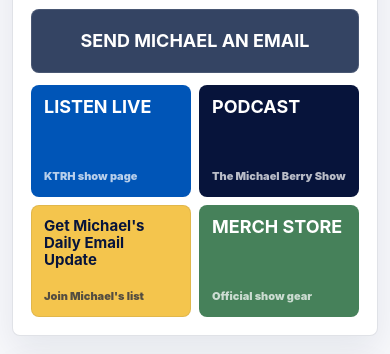
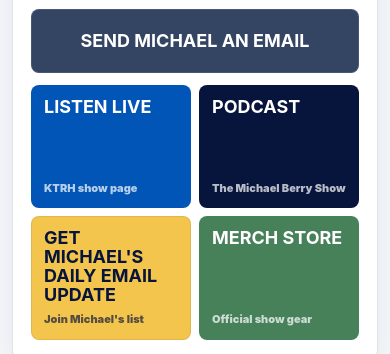
Before and after one commit to hak-tx/mb-show, a website: page index.html in a window 390 px wide. Shown: the part 673-1027 px from the top of the page. Drawn offline with Linux system fonts and the light colour scheme.

Commit message:
Uppercase daily email tile

```diff
--- a/index.html
+++ b/index.html
@@ -12,7 +12,7 @@
       rel="icon"
       href="https://cdn.shopify.com/s/files/1/0606/0906/9276/files/mb-logo-300x276.png?crop=center&height=32&v=1683575562&width=32"
     >
-    <link rel="stylesheet" href="./styles.css?v=26">
+    <link rel="stylesheet" href="./styles.css?v=27">
     <script src="./config.js"></script>
     <script src="./scripts/analytics.js"></script>
   </head>
@@ -77,7 +77,7 @@
               <span>The Michael Berry Show</span>
             </a>
             <a href="https://michaelberryshow.com/pages/signup-for-michaels-mailing-list" target="_blank" rel="noreferrer">
-              <strong>Get Michael's Daily Email Update</strong>
+              <strong>GET MICHAEL'S DAILY EMAIL UPDATE</strong>
               <span>Join Michael's list</span>
             </a>
             <a href="https://michaelberryshow.com/collections/all-merchandise" target="_blank" rel="noreferrer">
--- a/styles.css
+++ b/styles.css
@@ -424,12 +424,6 @@ h1 {
   text-transform: uppercase;
 }
 
-.quick-links a:nth-child(3) strong {
-  font-size: clamp(16px, 1.65vw, 22px);
-  line-height: 1.08;
-  text-transform: none;
-}
-
 .content-band {
   margin-top: 20px;
   padding: clamp(22px, 3.6vw, 34px);
@@ -1680,11 +1674,6 @@ h1 {
     line-height: 1.05;
   }
 
-  .quick-links a:nth-child(3) strong {
-    font-size: 15px;
-    line-height: 1.12;
-  }
-
   .quick-links span {
     margin-top: 8px;
     font-size: 11px;
```
Also changed, not shown: admin.html (+1 -1 lines).
